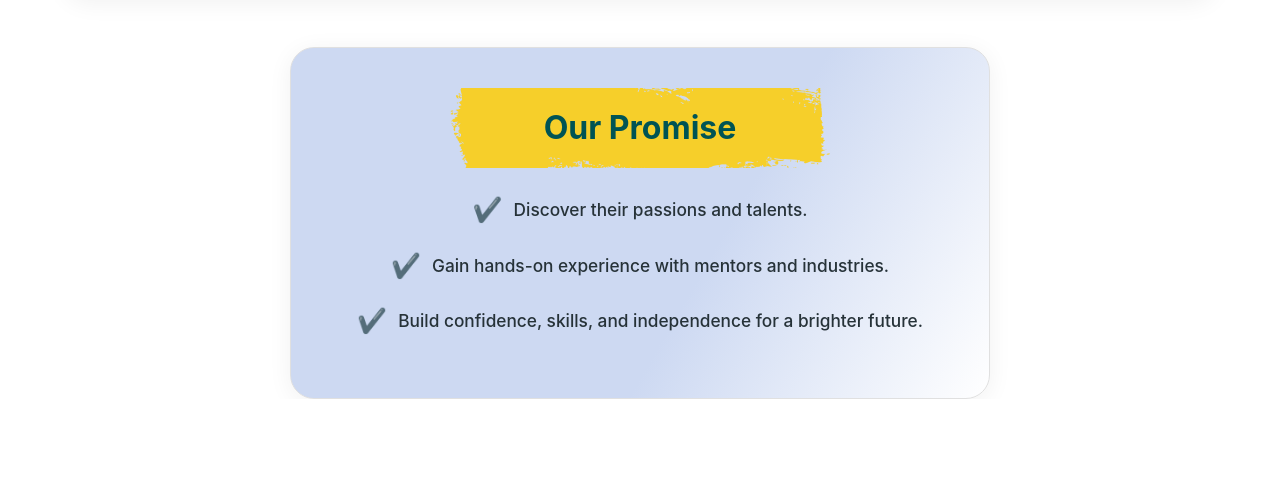
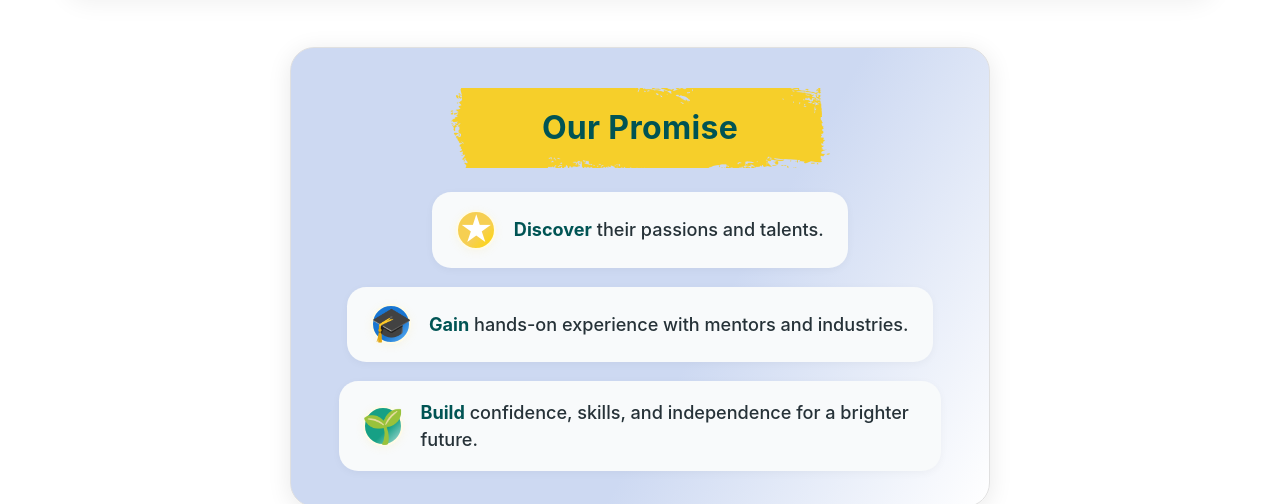
Before and after one commit to AbdulkarimMziya/Youth_hub, a React (Vite) app: page / in a window 1280 px wide. Shown: the part 1791-2295 px from the top of the page. Before the commit the page ends 2190 px from the top, so only its background shows below. Built offline with nearby package versions, Linux system fonts and the light colour scheme; the HTML template or start-up script is replaced by a standard one.

Commit message:
Improve promise section: add themed icons and modern card styling for better visual impact

```diff
--- a/src/pages/Home.css
+++ b/src/pages/Home.css
@@ -275,46 +275,100 @@
 }
 
 /* Promise Section Enhancements */
+
 .promise-section {
     background: linear-gradient(120deg, #cdd9f2 60%, #fff 100%);
     border-radius: 1.5rem;
-    padding: 2.5rem 2rem;
+    padding: 2.5rem 2rem 2.2rem 2rem;
     margin: 3rem auto 0 auto;
     max-width: 700px;
-    box-shadow: 0 4px 24px rgba(0,0,0,0.06);
+    box-shadow: 0 4px 24px rgba(0,0,0,0.09);
     text-align: center;
     border: 1px solid #e0e0e0;
+    position: relative;
+    overflow: hidden;
 }
 .promise-title {
     font-size: 2rem;
     font-weight: 700;
     margin-bottom: 1.5rem;
     color: var(--color-primary);
+    letter-spacing: 0.01em;
 }
 .promise-list {
     list-style: none;
     padding: 0;
     margin: 0;
+    display: flex;
+    flex-direction: column;
+    gap: 1.2rem;
+    align-items: center;
 }
 .promise-list li {
     display: flex;
     align-items: center;
-    justify-content: center;
-    font-size: 1.15rem;
-    margin-bottom: 1.2rem;
+    justify-content: flex-start;
+    font-size: 1.18rem;
     color: #263238;
     font-weight: 500;
-    transition: color 0.2s;
+    background: #f8fafb;
+    border-radius: 1.2rem;
+    box-shadow: 0 2px 8px rgba(0,0,0,0.04);
+    padding: 1.1rem 1.5rem;
+    min-width: 320px;
+    max-width: 95%;
+    transition: box-shadow 0.2s, background 0.2s;
 }
 .promise-list li:hover {
-    color: var(--color-accent-2);
+    background: #eaf6f3;
+    box-shadow: 0 4px 16px rgba(0, 84, 84, 0.10);
 }
 .promise-icon {
-    font-size: 1.5rem;
-    color: #16a085;
-    margin-right: 0.7rem;
+    font-size: 2.1rem;
+    margin-right: 1.1rem;
+    display: flex;
+    align-items: center;
+    justify-content: center;
+    width: 2.5rem;
+    height: 2.5rem;
+    border-radius: 50%;
+    background: linear-gradient(135deg, #f6cf52 60%, #b8a04a 100%);
+    color: #fff;
+    box-shadow: 0 2px 8px rgba(246,207,82,0.10);
+    border: 2px solid #fffbe6;
+}
+.promise-icon-star {
+    background: linear-gradient(135deg, #f6cf52 60%, #ffd700 100%);
+    color: #fff;
+}
+.promise-icon-mentor {
+    background: linear-gradient(135deg, #1976d2 60%, #64b5f6 100%);
+    color: #fff;
+}
+.promise-icon-growth {
+    background: linear-gradient(135deg, #16a085 60%, #b2dfdb 100%);
+    color: #fff;
 }
 .promise-text {
-    font-size: 1.08rem;
+    font-size: 1.13rem;
     color: #263238;
+    text-align: left;
 }
+.promise-text strong {
+    color: var(--color-primary);
+    font-weight: 700;
+}
+@media (max-width: 600px) {
+    .promise-list li {
+        min-width: 0;
+        width: 100%;
+        padding: 0.9rem 0.7rem;
+        font-size: 1rem;
+    }
+    .promise-icon {
+        font-size: 1.4rem;
+        width: 2rem;
+        height: 2rem;
+        margin-right: 0.7rem;
+    }
+}
--- a/src/pages/Home.jsx
+++ b/src/pages/Home.jsx
@@ -127,16 +127,16 @@ function Home() {
 				<h2 className="promise-title">Our Promise</h2>
 				<ul className="promise-list">
 					<li>
-						<span className="promise-icon">✔️</span>{' '}
-						<span className="promise-text">Discover their passions and talents.</span>
+						<span className="promise-icon promise-icon-star" aria-label="Star">★</span>
+						<span className="promise-text"><strong>Discover</strong> their passions and talents.</span>
 					</li>
 					<li>
-						<span className="promise-icon">✔️</span>{' '}
-						<span className="promise-text">Gain hands-on experience with mentors and industries.</span>
+						<span className="promise-icon promise-icon-mentor" aria-label="Mentor">🎓</span>
+						<span className="promise-text"><strong>Gain</strong> hands-on experience with mentors and industries.</span>
 					</li>
 					<li>
-						<span className="promise-icon">✔️</span>{' '}
-						<span className="promise-text">Build confidence, skills, and independence for a brighter future.</span>
+						<span className="promise-icon promise-icon-growth" aria-label="Growth">🌱</span>
+						<span className="promise-text"><strong>Build</strong> confidence, skills, and independence for a brighter future.</span>
 					</li>
 				</ul>
 			</section>
```
